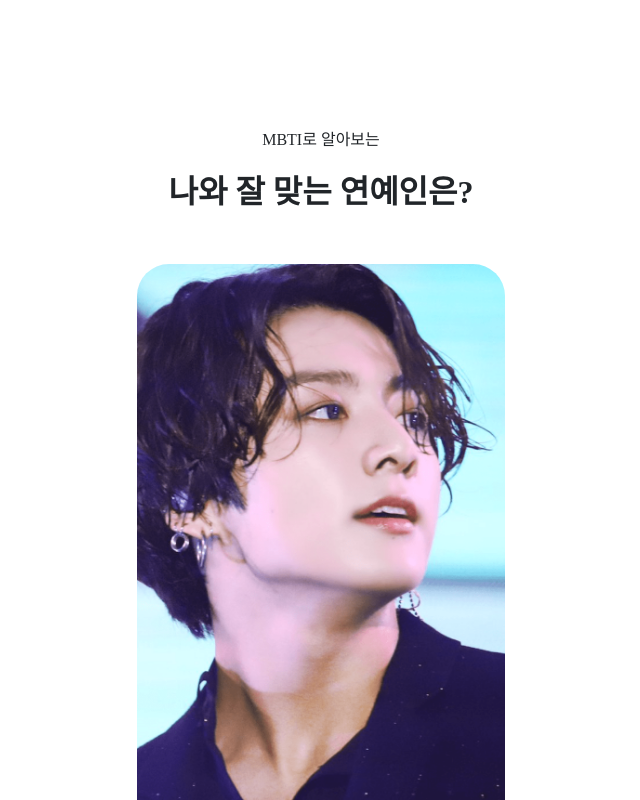
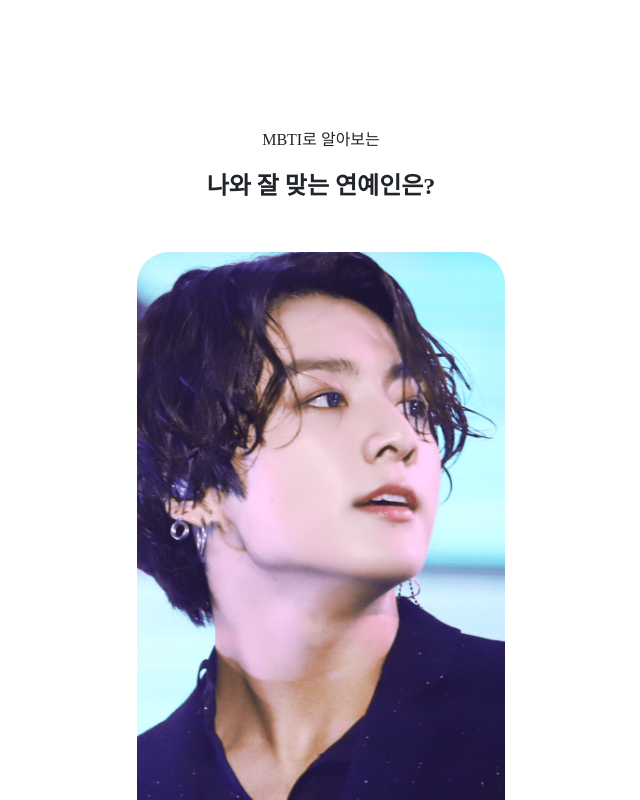
Before and after one commit to KRK224/MBTI, a React (Create React App) app: page / in a window 1280 px wide. Shown: the top 800 px of the page, without its empty margins (319-959 px from the left). Built offline with nearby package versions, Linux system fonts and the light colour scheme; a web font is replaced by a local one.

Commit message:
text 사이즈

```diff
--- a/src/components/Home.js
+++ b/src/components/Home.js
@@ -27,7 +27,7 @@ const HomeBlock = styled.div`
     .majorHeader {
       font-family: 'SBAggroB';
       margin-top: 1rem;
-      font-size: 2rem;
+      font-size: 1.5rem;
       font-weight: bold;
     }
   }
--- a/src/components/Result.js
+++ b/src/components/Result.js
@@ -112,6 +112,7 @@ const URLShareButton = styled.button`
   font-size: 1rem;
   cursor: pointer;
   background-color:#4d2c91;
+  text-align: center;
 
   &:hover {
     background-color:#b085f5;
```
